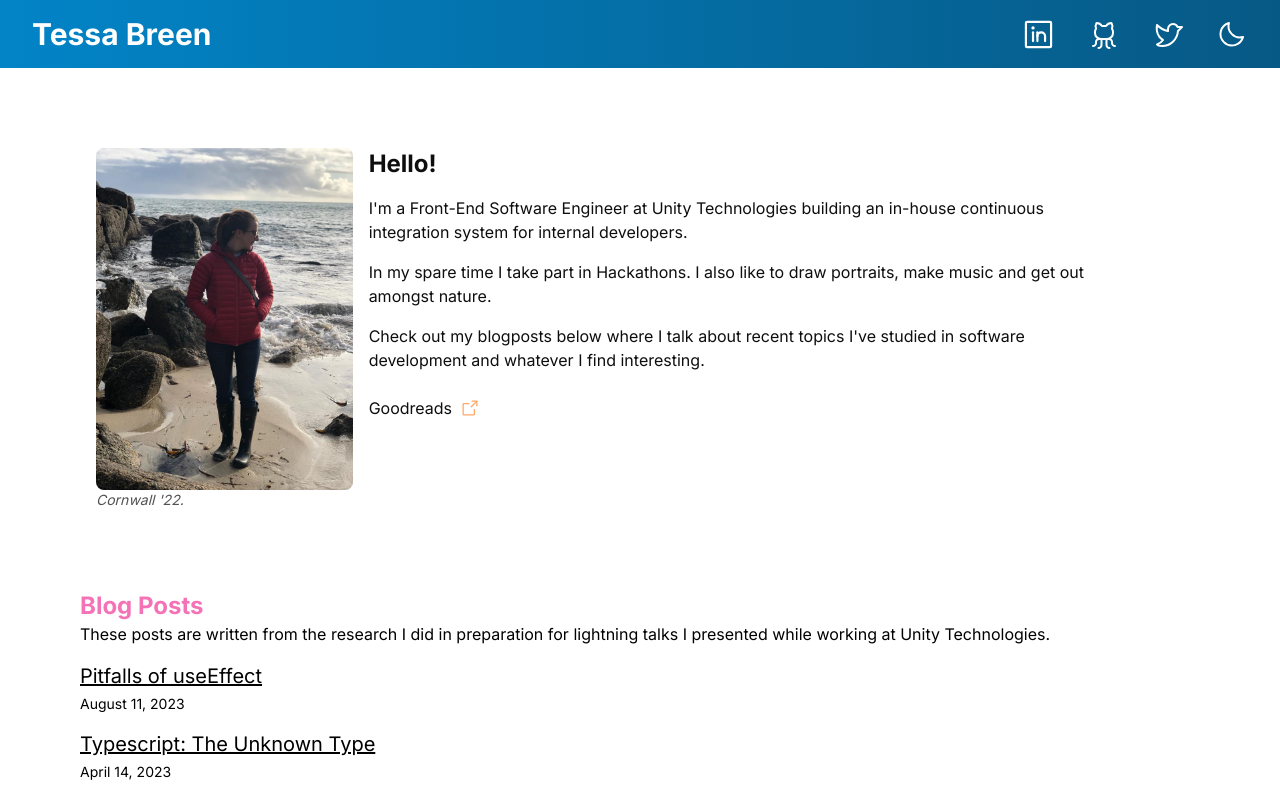
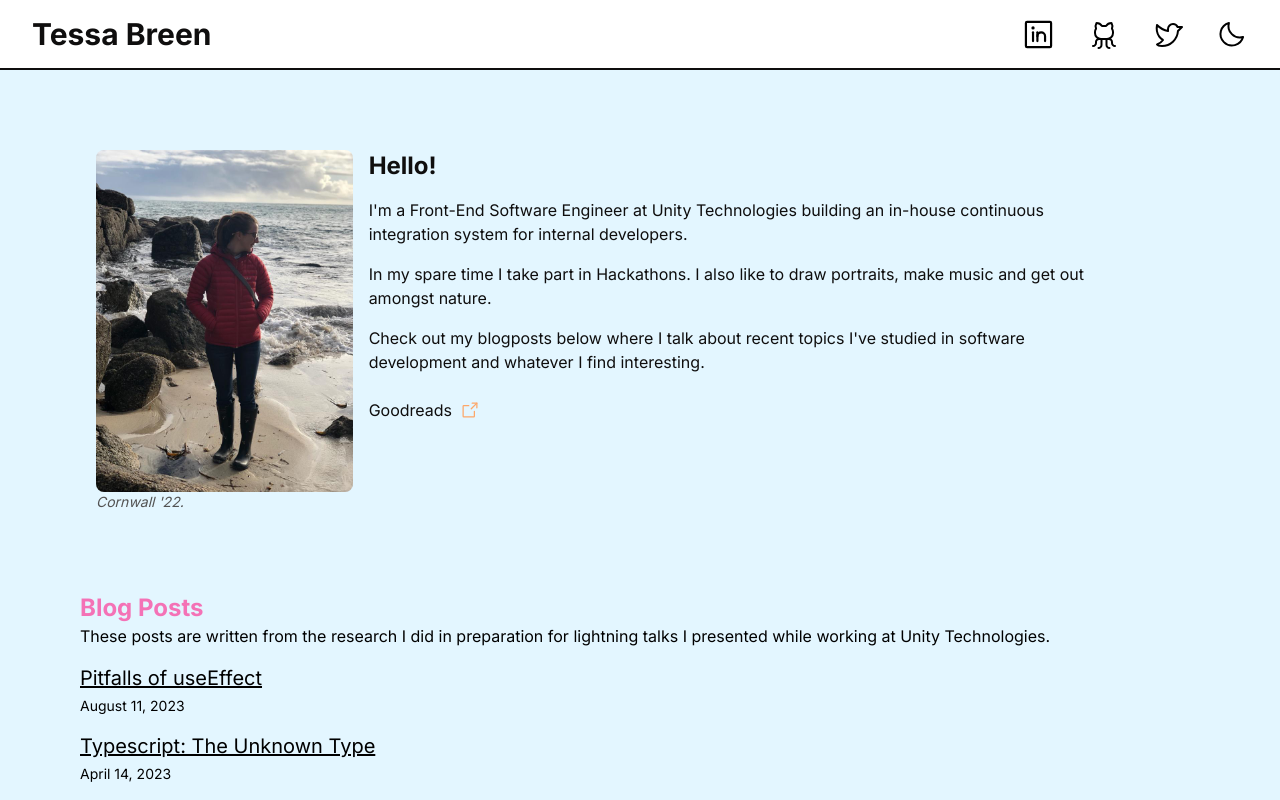
Before and after one commit to Mynameistessa/my-website, a Next.js app: page / in a window 1280 px wide. Shown: the top 800 px of the page. Built offline with nearby package versions, Linux system fonts and the light colour scheme.

Commit message:
Make HeaderFooter sticky

```diff
--- a/app/page.tsx
+++ b/app/page.tsx
@@ -4,7 +4,7 @@ import Intro from '@/components/Intro';
 
 export default function Home() {
   return (
-    <main className="min-h-screen justify-between lg:p-20 p-4 dark:bg-test bg-white">
+    <main className="min-h-screen justify-between lg:p-20 p-4 dark:bg-test bg-seablue">
       <Intro />
       <Posts />
       <CV />
--- a/components/HeaderFooter.tsx
+++ b/components/HeaderFooter.tsx
@@ -26,36 +26,36 @@ export default function HeaderFooter({
   const isDarkTheme = Boolean(theme === 'dark');
 
   return (
-    <div className="flex min-h-screen flex-col">
-      <nav className='flex flex-row pb-4 pt-4 bg-gradient-to-r from-sky-600 to-sky-800 dark:from-another-blue dark:to-sky-800'>
-        <Link href="/" className={`ml-8 text-3xl text-white dark:text-almost-black font-bold self-center`}>Tessa Breen</Link>
+    <div className="flex min-h-screen flex-col bg-white dark:bg-sky-900">
+      <nav className='sticky top-0 backdrop-blur-md flex flex-row pb-4 pt-4 bg-transparent border-almost-black border-b-2 dark:border-warm-yellow'>
+        <Link href="/" className={`ml-8 text-3xl text-almost-black dark:text-white font-bold self-center`}>Tessa Breen</Link>
         <div className='flex ml-auto lg:space-x-8 space-x-2 mr-2 lg:mr-8 items-center'>
           <LinkedinLogo
             alt="linkedin"
             width='35'
             height='35'
-            color={isDarkTheme ? 'black' : 'white'}
+            color={!isDarkTheme ? 'black' : 'white'}
             onClick={() => openInNewTab('https://linkedin.com/in/tessabreen')}
           />
           <GithubLogo
             alt="github"
             size={32}
-            color={isDarkTheme ? 'black' : 'white'}
-            fill={isDarkTheme ? 'black' : 'white'}
+            color={!isDarkTheme ? 'black' : 'white'}
+            fill={!isDarkTheme ? 'black' : 'white'}
             onClick={() => openInNewTab('https://github.com/Mynameistessa')}
           />
           <TwitterLogo
             alt="twitter"
             size={32}
-            color={isDarkTheme ? 'black' : 'white'}
+            color={!isDarkTheme ? 'black' : 'white'}
             onClick={() => openInNewTab('https://twitter.com/mynameistessa3')}
           />
           <ThemeButton />
         </div>
       </nav>
       {children}
-      <footer className="text-center lg:text-left mt-auto border-t dark:border-almost-black border-almost-black border-dotted bg-gradient-to-r from-sky-600 to-sky-800 dark:from-another-blue dark:to-sky-800">
-        <div className="text-white dark:text-almost-black text-center p-4" >
+      <footer className="text-center lg:text-left mt-auto border-t dark:border-almost-black border-almost-black border-dotted bg-gradient-to-r bg-sky-900">
+        <div className="text-white text-center p-4" >
           Copyright © 2023 Tessa Breen | Next.js {packageJson.dependencies.next} & Tailwind Elements
         </div>
       </footer>
--- a/components/ThemeButton.tsx
+++ b/components/ThemeButton.tsx
@@ -17,7 +17,7 @@ const ThemeButton = () => {
     <Moon
       className="self-center"
       size={32}
-      color={isDarkTheme ? '#000' : 'white'}
+      color={!isDarkTheme ? '#000' : 'white'}
       onClick={() => {
         setTheme(isDarkTheme ? 'light' : 'dark')
       }}
```
